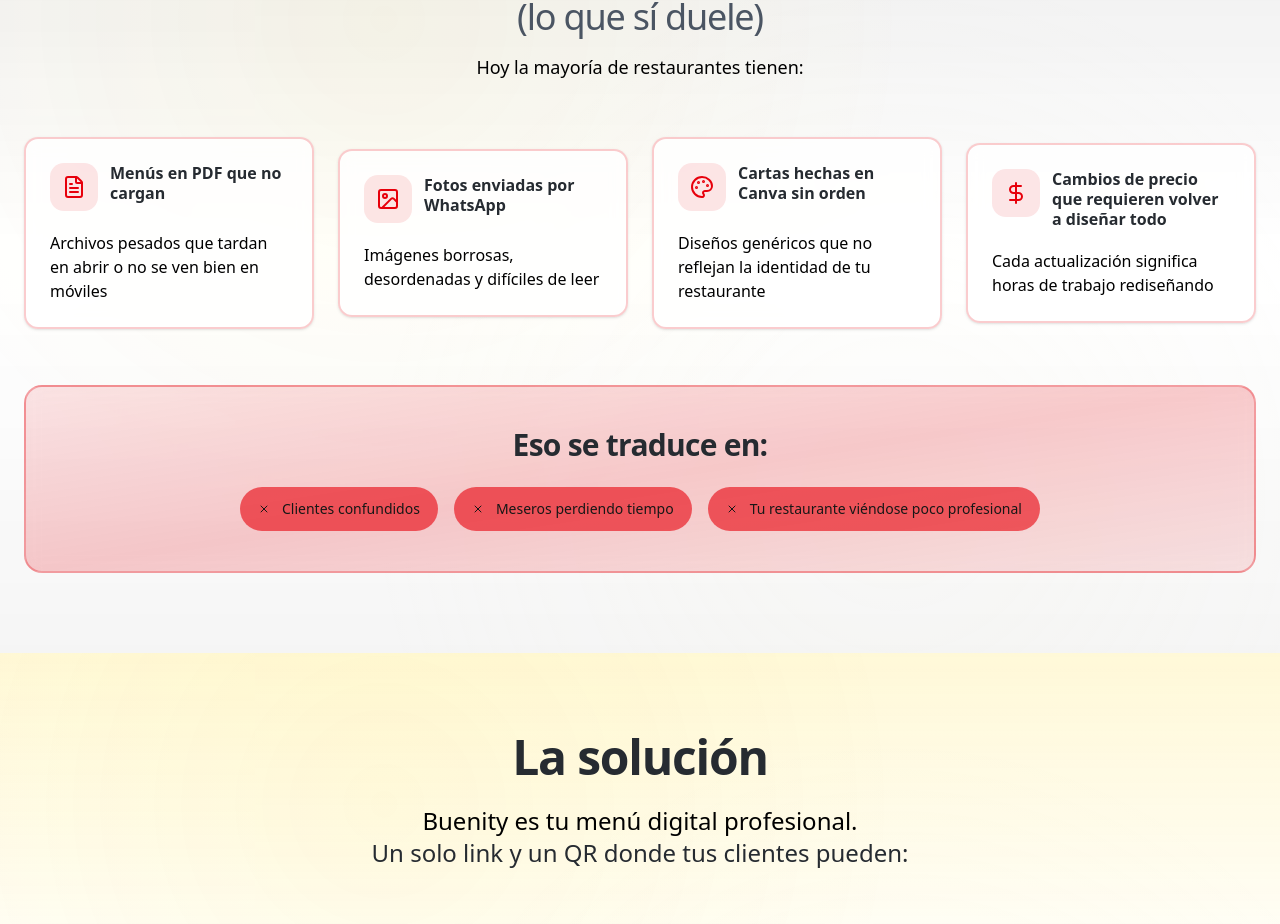
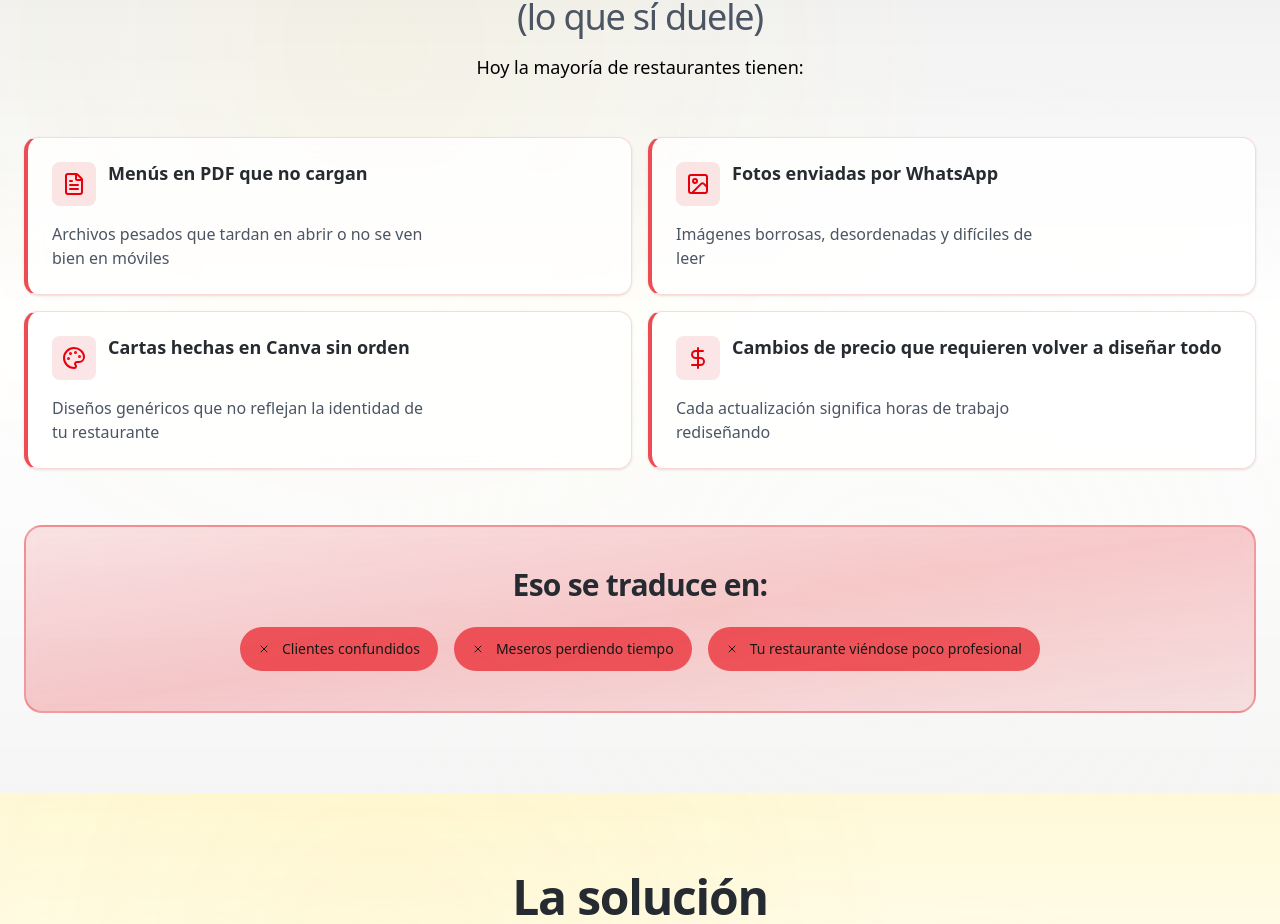
Before and after one commit to buenity/buenity-landing, a Next.js app: page / in a window 1280 px wide. Shown: the part 887-1811 px from the top of the page. Built offline with nearby package versions, Linux system fonts and the light colour scheme.

Commit message:
listo por ahora

```diff
--- a/src/components/sections/ProblemSection.tsx
+++ b/src/components/sections/ProblemSection.tsx
@@ -11,21 +11,25 @@ export function ProblemSection() {
       icon: FileText,
       title: "Menús en PDF que no cargan",
       description: "Archivos pesados que tardan en abrir o no se ven bien en móviles",
+      isPrimary: true,
     },
     {
       icon: Image,
       title: "Fotos enviadas por WhatsApp",
       description: "Imágenes borrosas, desordenadas y difíciles de leer",
+      isPrimary: true,
     },
     {
       icon: Palette,
       title: "Cartas hechas en Canva sin orden",
       description: "Diseños genéricos que no reflejan la identidad de tu restaurante",
+      isPrimary: true,
     },
     {
       icon: DollarSign,
       title: "Cambios de precio que requieren volver a diseñar todo",
       description: "Cada actualización significa horas de trabajo rediseñando",
+      isPrimary: true,
     },
   ];
 
@@ -52,27 +56,36 @@ export function ProblemSection() {
         </div>
 
         {/* Problemas Grid */}
-        <div className="grid gap-6 items-center  sm:grid-cols-2 lg:grid-cols-4">
+        <div className="grid gap-4 items-stretch sm:grid-cols-2 lg:grid-cols-4">
           {problems.map((problem, index) => {
             const Icon = problem.icon;
             return (
               <Card
                 key={index}
-                className="group border-2 border-destructive/20 hover:border-destructive/40 transition-all duration-300 hover:shadow-lg hover:-translate-y-1 bg-card/80 backdrop-blur-sm gap-3"
+                className={
+                  "group relative border border-destructive/15 transition-all duration-300 bg-card/80 backdrop-blur-sm gap-2 " +
+                  "hover:shadow-lg hover:-translate-y-1 " +
+                  (problem.isPrimary
+                    ? "lg:col-span-2 border-l-4 border-l-destructive/70 hover:border-destructive/40"
+                    : "border-l-2 border-l-destructive/30 opacity-90")
+                }
               >
-                <CardHeader className="">
+                <CardContent className="pb-2">
                   <div className="flex items-start gap-3">
-                    <div className="rounded-xl bg-destructive/10 p-3 group-hover:bg-destructive/20 transition-colors duration-300">
-                      <Icon className="size-6 text-destructive" />
+                    <div className="rounded-md bg-destructive/10 p-2.5 group-hover:bg-destructive/20 transition-colors duration-300">
+                      <Icon className={problem.isPrimary ? "size-6 text-destructive" : "size-5 text-destructive/80"} />
                     </div>
-                    <CardTitle className="text-lg sm:text-base font-semibold text-primary-text leading-tight">
+                    <CardTitle className={problem.isPrimary
+                      ? "text-xl sm:text-lg font-bold text-primary-text leading-tight"
+                      : "text-base sm:text-sm font-semibold text-primary-text/90 leading-tight"
+                    }>
                       {problem.title}
                     </CardTitle>
                   </div>
-                </CardHeader>
+                </CardContent>
 
-                <CardContent className="space-y-3">
-                  <Paragraph size="sm" variant="secondary">
+                <CardContent className="space-y-2">
+                  <Paragraph size="sm" variant="secondary" className={problem.isPrimary ? "max-w-sm text-secondary-text" : "max-w-xs text-secondary-text/80 text-sm"}>
                     {problem.description}
                   </Paragraph>
                 </CardContent>
```
